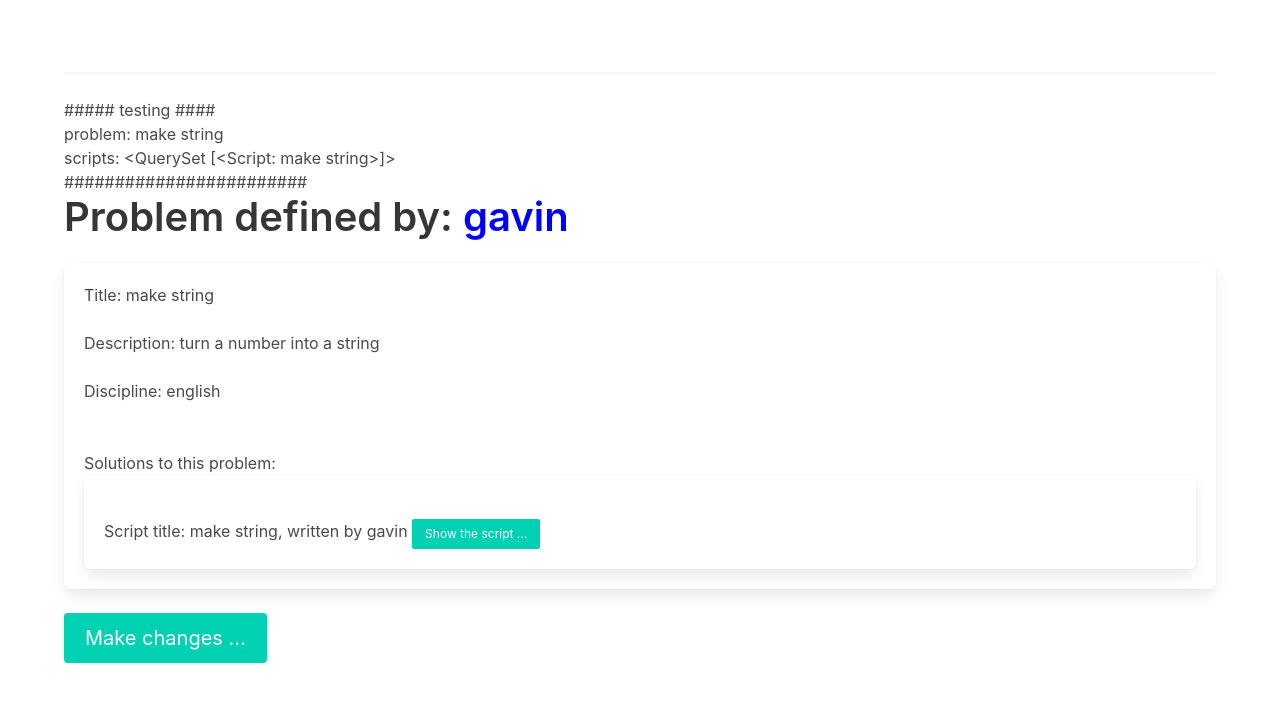
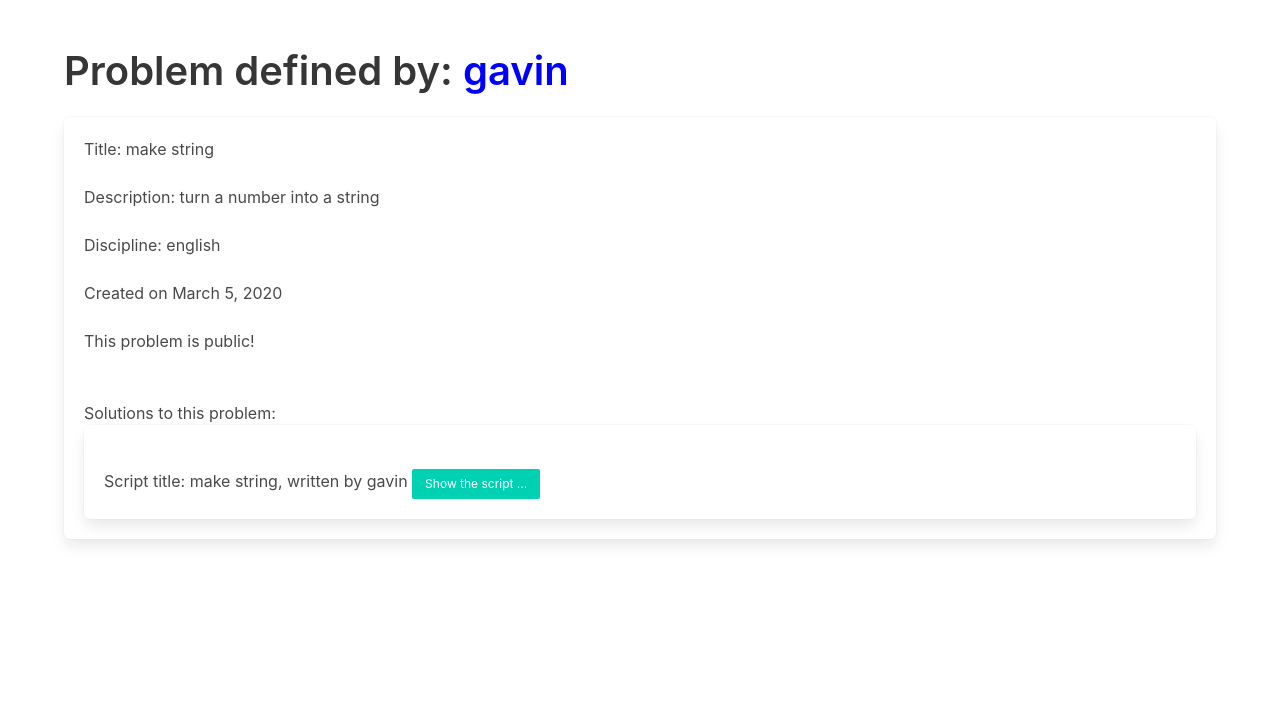
Before and after one commit to MillsMCS/gavin-sharingcode, a Django app: page /problem/2/show in a window 1280 px wide. Shown: the part 64-766 px from the top of the page. Run offline with Django 3.2, Linux system fonts and the light colour scheme; a user stored in the database is signed in; data comes from the database, SQL or seed files in the repository; both versions use the stored data as it was after the commit; some libraries are stand-ins or nearby versions.

Commit message:
Module6 done

```diff
--- a/share/templates/share/index.html
+++ b/share/templates/share/index.html
@@ -3,6 +3,11 @@
 {% extends "share/base.html" %}
 
 {% block content %}
+
+{% if error %}
+  		<h3 class="title is-3" style="color: red">{{ error }}</h3>
+{% endif %}
+
 
 <div class="has-text-centered tile is-ancestor">
           <div style="margin: auto" class="tile is-8 is-parent">
--- a/share/templates/share/problem.html
+++ b/share/templates/share/problem.html
@@ -2,41 +2,63 @@
 {% extends "share/base.html" %}
 {% block content %}
 
-
+<!--
 <hr> ##### testing ####  <br>
 problem: {{problem}} <br>
 scripts: {{scripts}} <br>
 ######################## <br>
+-->
 
     <div class="columns">
         <div class="column">
-            <h2 class="title is-2">Problem defined by: <span style="color:blue">{{ problem.coder.user.username }}</span></h2>
+
+          {% if error %}
+            <h3 class="title is-3" style="color: red">{{ error }}</h3>
+          {% endif %}
+
+            <h2 class="title is-2">Problem defined by:
+              <span style="color:blue">{{ problem.coder.user.username }}</span>
+            </h2>
             <div class="box">
               <div class="content">
 
-                          Title: {{ problem.title }} <br>
-                          <br>Description: {{ problem.description }} <br>
-                          <br> Discipline: {{ problem.discipline }} <br><br>
+                  Title: {{ problem.title }} <br><br>
+                  Description: {{ problem.description }} <br><br>
+                  Discipline: {{ problem.discipline }} <br><br>
+                  Created on {{ problem.created }} <br><br>
+
+                  <!-- Module 6 -->
+                  {% if problem.make_public %}
+                    This problem is public! <br><br>
+                  {% else %}
+                    This problem is private!<br><br>
+                  {% endif %}
+
+                  <!-- Module 6 -->
+                  {% if scripts %}  <!-- only show this block if there are solutions to this problem -->
                     <br>Solutions to this problem:
                     <div class="box">
-
                       {% for s in scripts %}
                         <div class="content">
                             <br>Script title: {{ s.title }}, written by  {{s.coder.user.username}}
-                                      <a class="button is-primary is-small" href="{% url 'share:show_script' s.id %}">Show the script ...</a>
+                            <a class="button is-primary is-small"
+                            href="{% url 'share:show_script' s.id %}">Show the script ...</a>
 
                         </div>
                       {% endfor %}
+                    </div>
+                  {% endif %}
+
+                  <!-- Module 6 -->
+                  {% if user.id == problem.coder.user.id and not scripts %}
+                    <a class="button is-primary is-medium"
+                       href="{% url 'share:edit_problem' problem.id %}">Make changes ... </a>
+                  {% endif %}
+
+              </div>
           </div>
 
         </div>
     </div>
 
-                {% if user.id == problem.coder.user.id %}
-                 <a class="button is-primary is-medium" href="{% url 'share:edit_problem' problem.id %}">Make changes ... </a>
-                    {% endif %}
-
-        </div>
-    </div>
-
 {% endblock content %}
--- a/share/urls.py
+++ b/share/urls.py
@@ -16,12 +16,12 @@ urlpatterns = [
 
     path('dashboard', views.dashboard, name='dashboard'),
 
-    # Problems
+    # Publish Problems
     path('publish_problem', views.publish_problem, name='publish_problem'),
+
+    # Show Problems
     path('problem/<int:problem_id>/show', views.show_problem, name='show_problem'),
     path('problem/<int:problem_id>/show_my_problem', views.show_my_problem, name='show_my_problem'),
-
-
 
     # scripts
     path('script/<int:script_id>/show_my_script', views.show_my_script, name='show_my_script'),
--- a/share/views.py
+++ b/share/views.py
@@ -190,7 +190,19 @@ def show_my_script(request, script_id):
 
 
 
-# Module 5
+# # Module 5
+# def show_problem(request, problem_id):
+#     if request.method == "GET":
+#         user = request.user
+#         if not user.is_authenticated:
+#             return redirect("share:login")
+#         else:
+#             # make sure to import the fucntion get_object_or_404 from  django.shortcuts
+#             problem = get_object_or_404(Problem, pk=problem_id)
+#             scripts = Script.objects.filter(problem=problem_id)
+#
+#             return render(request, "share/problem.html", {"user":user, "problem":problem, "scripts": scripts})
+# Module 6 improved from Module 5
 def show_problem(request, problem_id):
     if request.method == "GET":
         user = request.user
@@ -201,7 +213,14 @@ def show_problem(request, problem_id):
             problem = get_object_or_404(Problem, pk=problem_id)
             scripts = Script.objects.filter(problem=problem_id)
 
-            return render(request, "share/problem.html", {"user":user, "problem":problem, "scripts": scripts})
+            # Module 6
+            if problem.make_public or problem.coder.user.id == user.id:
+                return render(request, "share/problem.html",
+                {"user":user, "problem":problem, "scripts": scripts})
+            else:
+                # the problem is private and you are not the author
+                return render(request, "share/index.html",
+                {"error":"The problem you clicked is still private and you are not the author"})
 
 def show_script(request, script_id):
     if request.method == "GET":
@@ -215,6 +234,24 @@ def show_script(request, script_id):
 
             return render(request, "share/script.html", {"user":user, "script": script, "problem":problem})
 # Module 6
+# def edit_problem(request, problem_id):
+#     if request.method == "GET":
+#         user = request.user
+#         if not user.is_authenticated:
+#             return redirect("share:login")
+#
+#         problem = get_object_or_404(Problem, pk=problem_id)
+#
+#         # does this problem have any scripts? if yes you can't update or delete
+#         scripts = Script.objects.filter(problem=problem_id)
+#
+#         return render(request, "share/edit_problem.html", {"problem":problem})
+#
+#     else:
+#         return redirect("share:index")
+#
+
+# Module 6 with error checking
 def edit_problem(request, problem_id):
     if request.method == "GET":
         user = request.user
@@ -226,12 +263,11 @@ def edit_problem(request, problem_id):
         # does this problem have any scripts? if yes you can't update or delete
         scripts = Script.objects.filter(problem=problem_id)
 
-        return render(request, "share/edit_problem.html", {"problem":problem})
-
-    else:
-        return redirect("share:index")
-
-
+        if problem.coder.user.id == user.id and not Script and not problem.make_public:
+            return render(request, "share/edit_problem.html", {"problem":problem})
+        else:
+            return render(request, "share/index.html",
+            {"error":"You are not the author of the problem that you tried to edit."})
 
 
 
@@ -239,6 +275,43 @@ def edit_script(request, script_id):
     pass
 
 # Module 6
+# def update_problem(request, problem_id):
+#     if request.method == "POST":
+#         user = request.user
+#         if not user.is_authenticated:
+#             return HttpResponse(status=500)
+#
+#         problem = get_object_or_404(Problem, pk=problem_id)
+#
+#         if not request.POST["title"] or not request.POST["description"] or not request.POST["discipline"]:
+#             return render(request, "share/edit_problem.html", {"problem":problem, "error":"One of the required fields was empty"})
+#
+#         else:
+#             title = request.POST["title"]
+#             description = request.POST["description"]
+#             discipline = request.POST["discipline"]
+#
+#             make_public = request.POST.get('make_public', False)
+#             print('***********************')
+#             print('user input make_public:', make_public)    # it shows as on
+#
+#             if make_public == 'on':
+#                 make_public = True
+#             else:
+#                 make_public = False
+#
+#             print('******** Testing *************')
+#             print('make_public:', make_public)
+#             print('***********************')
+#
+#             if problem.coder.user.id == user.id:
+#                 Problem.objects.filter(pk=problem_id).update(title=title, description=description, discipline=discipline, make_public=make_public)
+#
+#             return redirect("share:dashboard")
+#
+#     else:
+#         return HttpResponse(status=500)
+# Module 6 with error checking
 def update_problem(request, problem_id):
     if request.method == "POST":
         user = request.user
@@ -270,10 +343,29 @@ def update_problem(request, problem_id):
 
             if problem.coder.user.id == user.id:
                 Problem.objects.filter(pk=problem_id).update(title=title, description=description, discipline=discipline, make_public=make_public)
+            else:
+                return render(request, "share/edit_problem.html",
+                {"problem":problem, "error":"You are not the author of this problem. Can't edit!"})
 
             return redirect("share:dashboard")
 
     else:
         return HttpResponse(status=500)
+# Module 6
 def delete_problem(request, problem_id):
-    pass
+    if request.method == "POST":
+        user = request.user
+        if not user.is_authenticated:
+            return HttpResponse(status=500)
+
+        problem = get_object_or_404(Problem, pk=problem_id)
+
+        if problem.coder.user.id == user.id and not Script and not problem.make_public:
+            Problem.objects.get(pk=problem_id).delete()
+            return redirect("share:dashboard")
+        else:
+            return render(request, "share/edit_problem.html",
+            {"problem":problem, "error":"You are not the author of this problem. Can't delete!"})
+
+    else:
+        return HttpResponse(status=500)
```
Also changed, not shown: share/templates/share/edit_problem.html (+13 -4 lines), share/templates/share/show_my_problem.html (+39 -19 lines), db.sqlite3. Lines whose indentation alone changed are shown as unchanged.
